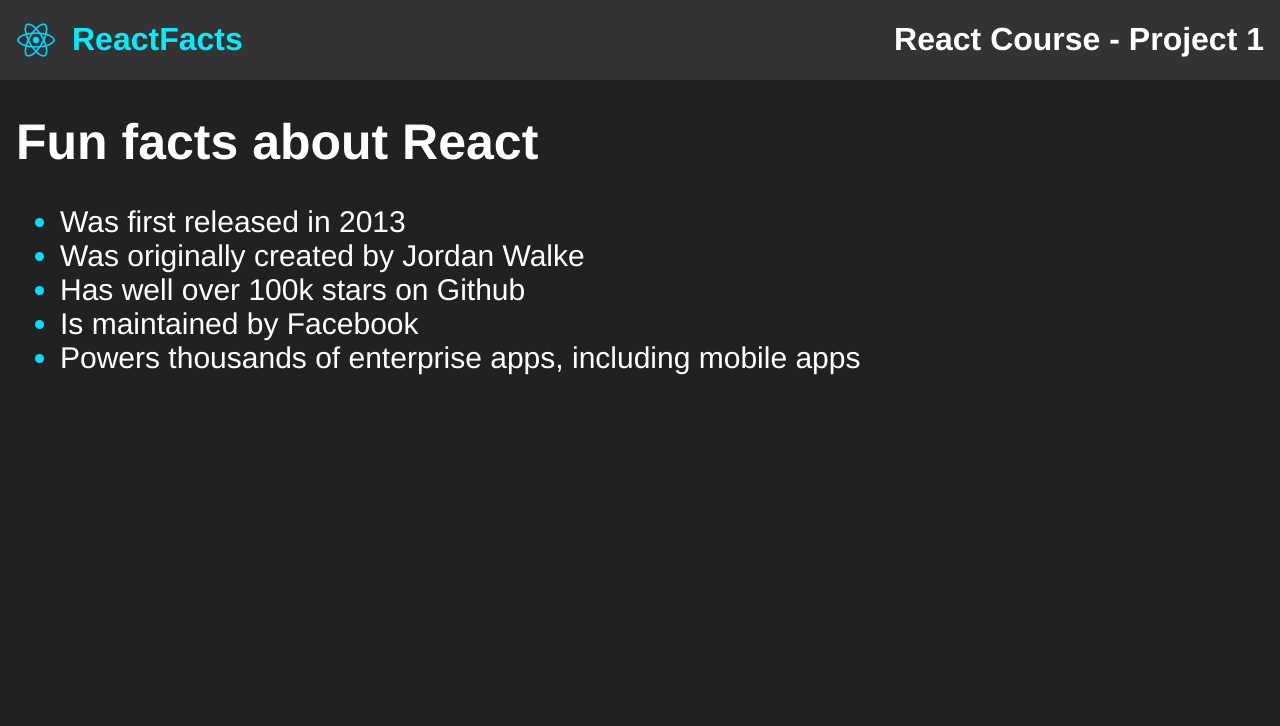
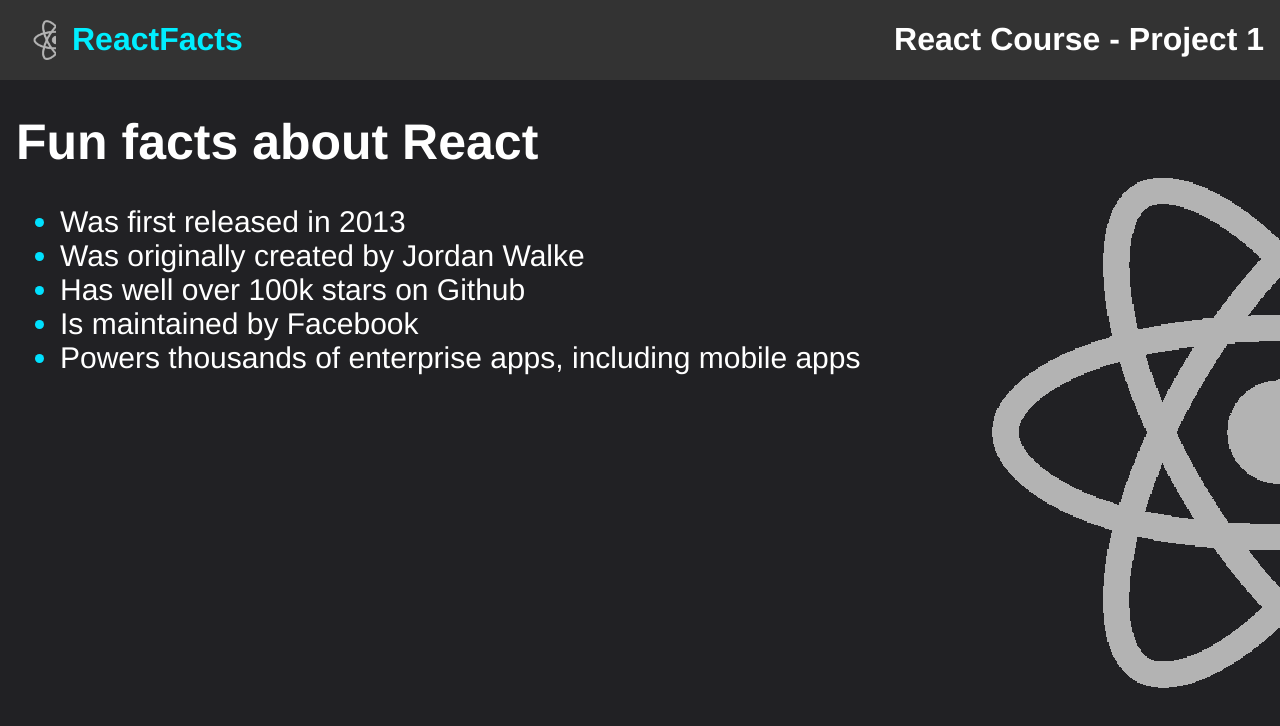
Before and after one commit to Telamon25346/testing, a React (Vite) app: page / in a window 1280 px wide. Shown: the top 726 px of the page. Built offline with nearby package versions, Linux system fonts and the light colour scheme.

Commit message:
added bg logo

```diff
--- a/src/index.css
+++ b/src/index.css
@@ -9,9 +9,16 @@
 */
 
 body {
+
     background-color: rgb(33, 33, 36);
     margin: 0;
+
+    background-image: url("./assets/reactimagee.png");
+    background-repeat: no-repeat;
+    background-position-x: right;
+    background-position-y: 11rem;
 }
+
 
 /* this css above turns the background of our page blue.
 
```
Also changed, not shown: src/assets/reactimag.png, src/assets/reactimagee.png (added).
